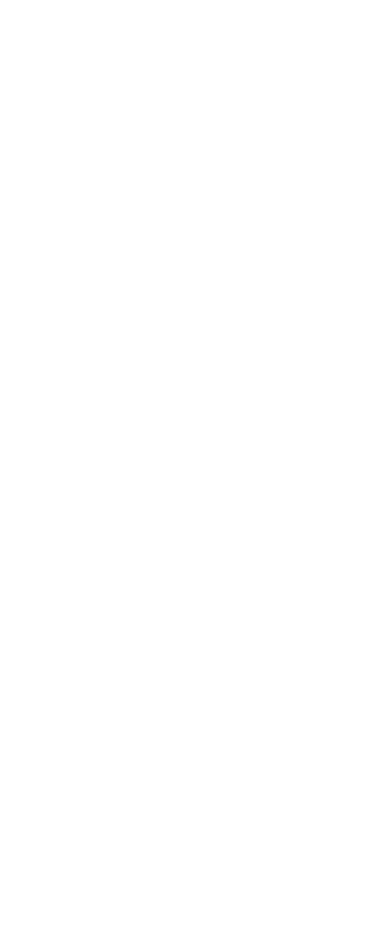
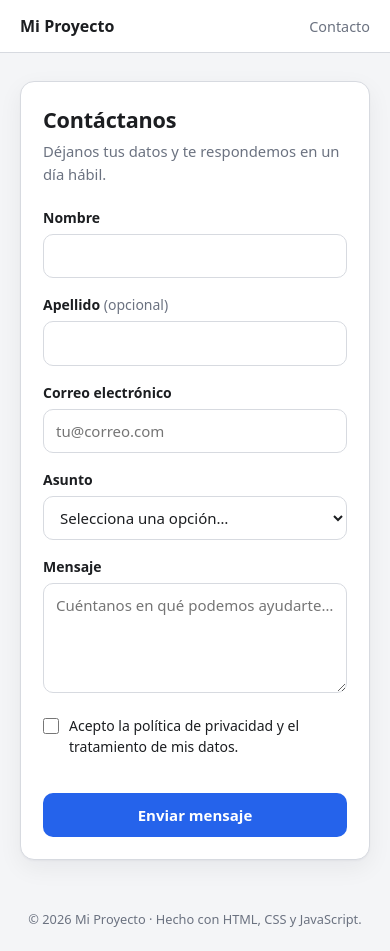
Before and after one commit to danielaaduviri99/Test, a plain HTML site: page index.html in a window 390 px wide. Before the commit the page ends 844 px from the top, so only its background shows below. Drawn offline with Linux system fonts and the light colour scheme.

Commit message:
Estructura inicial del proyecto con formulario de contacto validado

```diff
--- /dev/null
+++ b/css/styles.css
@@ -0,0 +1,306 @@
+/* =========================================================
+   1. Tokens de diseño
+   ========================================================= */
+:root {
+  --color-fondo: #f4f5f7;
+  --color-superficie: #ffffff;
+  --color-texto: #1c1e21;
+  --color-texto-suave: #6b7280;
+  --color-borde: #d7dae0;
+  --color-acento: #2563eb;
+  --color-acento-hover: #1d4ed8;
+  --color-error: #d92d20;
+  --color-exito-fondo: #ecfdf3;
+  --color-exito-borde: #abefc6;
+  --color-exito-texto: #067647;
+
+  --radio: 10px;
+  --sombra: 0 1px 2px rgba(16, 24, 40, .04), 0 8px 24px rgba(16, 24, 40, .06);
+  --ancho-contenedor: 960px;
+}
+
+/* =========================================================
+   2. Base
+   ========================================================= */
+*,
+*::before,
+*::after {
+  box-sizing: border-box;
+}
+
+html {
+  -webkit-text-size-adjust: 100%;
+}
+
+body {
+  margin: 0;
+  min-height: 100vh;
+  display: flex;
+  flex-direction: column;
+  background: var(--color-fondo);
+  color: var(--color-texto);
+  font-family: system-ui, -apple-system, "Segoe UI", Roboto, sans-serif;
+  font-size: 15px;
+  line-height: 1.5;
+}
+
+img {
+  max-width: 100%;
+  display: block;
+}
+
+.contenedor {
+  width: min(100% - 40px, var(--ancho-contenedor));
+  margin-inline: auto;
+}
+
+/* =========================================================
+   3. Cabecera y pie
+   ========================================================= */
+.cabecera {
+  background: var(--color-superficie);
+  border-bottom: 1px solid var(--color-borde);
+}
+
+.cabecera__interior {
+  display: flex;
+  align-items: center;
+  justify-content: space-between;
+  gap: 16px;
+  padding-block: 14px;
+}
+
+.marca {
+  font-weight: 700;
+  font-size: 1rem;
+  color: var(--color-texto);
+  text-decoration: none;
+}
+
+.nav__enlace {
+  color: var(--color-texto-suave);
+  font-size: .9rem;
+  text-decoration: none;
+}
+
+.nav__enlace:hover {
+  color: var(--color-acento);
+}
+
+.pie {
+  padding-block: 22px;
+}
+
+.pie__texto {
+  margin: 0;
+  font-size: .8rem;
+  color: var(--color-texto-suave);
+  text-align: center;
+}
+
+/* =========================================================
+   4. Sección y tarjeta
+   ========================================================= */
+.principal {
+  flex: 1;
+}
+
+.seccion {
+  padding-block: 48px;
+}
+
+.tarjeta {
+  width: 100%;
+  max-width: 470px;
+  margin-inline: auto;
+  padding: 28px;
+  background: var(--color-superficie);
+  border: 1px solid var(--color-borde);
+  border-radius: 14px;
+  box-shadow: var(--sombra);
+}
+
+.tarjeta__titulo {
+  margin: 0 0 4px;
+  font-size: 1.35rem;
+  letter-spacing: -0.01em;
+}
+
+.tarjeta__subtitulo {
+  margin: 0 0 22px;
+  font-size: .925rem;
+  color: var(--color-texto-suave);
+}
+
+/* =========================================================
+   5. Formulario
+   ========================================================= */
+.formulario__fila {
+  display: grid;
+  grid-template-columns: 1fr 1fr;
+  gap: 14px;
+}
+
+.campo {
+  margin-bottom: 16px;
+}
+
+.campo__label {
+  display: block;
+  margin-bottom: 6px;
+  font-size: .875rem;
+  font-weight: 600;
+}
+
+.campo__opcional {
+  font-weight: 400;
+  color: var(--color-texto-suave);
+}
+
+.campo__control {
+  width: 100%;
+  padding: 10px 12px;
+  font: inherit;
+  color: inherit;
+  background: var(--color-superficie);
+  border: 1px solid var(--color-borde);
+  border-radius: var(--radio);
+  transition: border-color .15s, box-shadow .15s;
+}
+
+textarea.campo__control {
+  min-height: 110px;
+  resize: vertical;
+}
+
+.campo__control:focus {
+  outline: none;
+  border-color: var(--color-acento);
+  box-shadow: 0 0 0 3px rgba(37, 99, 235, .15);
+}
+
+.campo__control[aria-invalid="true"] {
+  border-color: var(--color-error);
+}
+
+.campo__error {
+  display: none;
+  margin: 6px 0 0;
+  font-size: .8rem;
+  color: var(--color-error);
+}
+
+.campo__error.is-visible {
+  display: block;
+}
+
+.campo__error--suelto {
+  margin-top: -10px;
+}
+
+/* Checkbox de privacidad */
+.campo--check {
+  display: flex;
+  align-items: flex-start;
+  gap: 10px;
+}
+
+.campo__check {
+  flex: none;
+  width: 16px;
+  height: 16px;
+  margin: 3px 0 0;
+  accent-color: var(--color-acento);
+}
+
+.campo__check[aria-invalid="true"] {
+  outline: 2px solid var(--color-error);
+  outline-offset: 2px;
+  border-radius: 3px;
+}
+
+.campo__check-label {
+  font-size: .875rem;
+}
+
+/* Botón principal */
+.boton {
+  width: 100%;
+  margin-top: 20px;
+  padding: 11px 16px;
+  font: inherit;
+  font-weight: 600;
+  color: #fff;
+  background: var(--color-acento);
+  border: 0;
+  border-radius: var(--radio);
+  cursor: pointer;
+  transition: background .15s, transform .05s;
+}
+
+.boton:hover:not(:disabled) {
+  background: var(--color-acento-hover);
+}
+
+.boton:active:not(:disabled) {
+  transform: translateY(1px);
+}
+
+.boton:focus-visible {
+  outline: 2px solid var(--color-acento);
+  outline-offset: 2px;
+}
+
+.boton:disabled {
+  opacity: .65;
+  cursor: progress;
+}
+
+/* Aviso de éxito / error general */
+.aviso {
+  display: none;
+  margin: 16px 0 0;
+  padding: 10px 12px;
+  font-size: .875rem;
+  border-radius: var(--radio);
+  background: var(--color-exito-fondo);
+  border: 1px solid var(--color-exito-borde);
+  color: var(--color-exito-texto);
+}
+
+.aviso.is-visible {
+  display: block;
+}
+
+.aviso--error {
+  background: #fef3f2;
+  border-color: #fecdca;
+  color: var(--color-error);
+}
+
+/* =========================================================
+   6. Responsive
+   ========================================================= */
+@media (max-width: 520px) {
+  .seccion {
+    padding-block: 28px;
+  }
+
+  .formulario__fila {
+    grid-template-columns: 1fr;
+    gap: 0;
+  }
+
+  .tarjeta {
+    padding: 22px;
+  }
+}
+
+@media (prefers-reduced-motion: reduce) {
+  *,
+  *::before,
+  *::after {
+    transition-duration: .01ms !important;
+    animation-duration: .01ms !important;
+  }
+}
--- a/index.html
+++ b/index.html
@@ -1,12 +1,99 @@
 <!DOCTYPE html>
-<html lang="">
-  <head>
-    <meta charset="utf-8">
-    <title></title>
-  </head>
-  <body>
-    <header></header>
-    <main></main>
-    <footer></footer>
-  </body>
+<html lang="es">
+<head>
+  <meta charset="UTF-8">
+  <meta name="viewport" content="width=device-width, initial-scale=1">
+  <title>Mi Proyecto · Contacto</title>
+  <meta name="description" content="Página de contacto con formulario validado.">
+  <link rel="stylesheet" href="css/styles.css">
+</head>
+<body>
+
+  <header class="cabecera">
+    <div class="contenedor cabecera__interior">
+      <a class="marca" href="index.html">Mi Proyecto</a>
+      <nav class="nav" aria-label="Navegación principal">
+        <a class="nav__enlace" href="#contacto">Contacto</a>
+      </nav>
+    </div>
+  </header>
+
+  <main class="principal">
+    <section class="seccion" id="contacto">
+      <div class="contenedor">
+        <div class="tarjeta">
+          <h1 class="tarjeta__titulo">Contáctanos</h1>
+          <p class="tarjeta__subtitulo">Déjanos tus datos y te respondemos en un día hábil.</p>
+
+          <form id="formulario-contacto" class="formulario" novalidate>
+            <div class="formulario__fila">
+              <div class="campo">
+                <label class="campo__label" for="nombre">Nombre</label>
+                <input class="campo__control" type="text" id="nombre" name="nombre"
+                       autocomplete="given-name" required>
+                <p class="campo__error" id="error-nombre">Escribe tu nombre.</p>
+              </div>
+
+              <div class="campo">
+                <label class="campo__label" for="apellido">
+                  Apellido <span class="campo__opcional">(opcional)</span>
+                </label>
+                <input class="campo__control" type="text" id="apellido" name="apellido"
+                       autocomplete="family-name">
+              </div>
+            </div>
+
+            <div class="campo">
+              <label class="campo__label" for="email">Correo electrónico</label>
+              <input class="campo__control" type="email" id="email" name="email"
+                     autocomplete="email" placeholder="tu@correo.com" required>
+              <p class="campo__error" id="error-email">Ingresa un correo válido.</p>
+            </div>
+
+            <div class="campo">
+              <label class="campo__label" for="asunto">Asunto</label>
+              <select class="campo__control" id="asunto" name="asunto" required>
+                <option value="">Selecciona una opción…</option>
+                <option value="consulta">Consulta general</option>
+                <option value="soporte">Soporte técnico</option>
+                <option value="facturacion">Facturación</option>
+                <option value="otro">Otro</option>
+              </select>
+              <p class="campo__error" id="error-asunto">Elige un asunto.</p>
+            </div>
+
+            <div class="campo">
+              <label class="campo__label" for="mensaje">Mensaje</label>
+              <textarea class="campo__control" id="mensaje" name="mensaje" minlength="10"
+                        placeholder="Cuéntanos en qué podemos ayudarte…" required></textarea>
+              <p class="campo__error" id="error-mensaje">Escribe al menos 10 caracteres.</p>
+            </div>
+
+            <div class="campo campo--check">
+              <input class="campo__check" type="checkbox" id="privacidad" name="privacidad" required>
+              <label class="campo__check-label" for="privacidad">
+                Acepto la política de privacidad y el tratamiento de mis datos.
+              </label>
+            </div>
+            <p class="campo__error campo__error--suelto" id="error-privacidad">
+              Debes aceptar la política de privacidad.
+            </p>
+
+            <button class="boton" type="submit">Enviar mensaje</button>
+
+            <p class="aviso" id="form-aviso" role="status" aria-live="polite"></p>
+          </form>
+        </div>
+      </div>
+    </section>
+  </main>
+
+  <footer class="pie">
+    <div class="contenedor">
+      <p class="pie__texto">© 2026 Mi Proyecto · Hecho con HTML, CSS y JavaScript.</p>
+    </div>
+  </footer>
+
+  <script src="js/form.js" defer></script>
+</body>
 </html>
--- /dev/null
+++ b/js/form.js
@@ -0,0 +1,103 @@
+/**
+ * Validación y envío del formulario de contacto.
+ * Sin dependencias: JavaScript moderno de navegador.
+ */
+(function () {
+  'use strict';
+
+  const form = document.getElementById('formulario-contacto');
+  if (!form) return;
+
+  const aviso = document.getElementById('form-aviso');
+  const boton = form.querySelector('button[type="submit"]');
+
+  /** Reglas de validación: nombre del campo -> función que devuelve true/false. */
+  const reglas = {
+    nombre: (valor) => valor.trim().length > 0,
+    email: (valor) => /^[^\s@]+@[^\s@]+\.[^\s@]{2,}$/.test(valor.trim()),
+    asunto: (valor) => valor !== '',
+    mensaje: (valor) => valor.trim().length >= 10,
+    privacidad: (valor, el) => el.checked
+  };
+
+  function validarCampo(nombre) {
+    const el = form.elements[nombre];
+    const error = document.getElementById('error-' + nombre);
+    const esValido = reglas[nombre](el.value, el);
+
+    el.setAttribute('aria-invalid', String(!esValido));
+    if (error) error.classList.toggle('is-visible', !esValido);
+
+    return esValido;
+  }
+
+  function limpiarErrores() {
+    Object.keys(reglas).forEach((nombre) => {
+      form.elements[nombre].removeAttribute('aria-invalid');
+      const error = document.getElementById('error-' + nombre);
+      if (error) error.classList.remove('is-visible');
+    });
+    aviso.classList.remove('is-visible', 'aviso--error');
+  }
+
+  // Validación en vivo: al salir del campo y, si ya falló, al escribir.
+  Object.keys(reglas).forEach((nombre) => {
+    const el = form.elements[nombre];
+    const eventoInicial = el.type === 'checkbox' || el.tagName === 'SELECT' ? 'change' : 'blur';
+
+    el.addEventListener(eventoInicial, () => validarCampo(nombre));
+    el.addEventListener('input', () => {
+      if (el.getAttribute('aria-invalid') === 'true') validarCampo(nombre);
+    });
+  });
+
+  /**
+   * Envío de los datos.
+   * Sustituye la simulación por tu API real:
+   *
+   *   const respuesta = await fetch('/api/contacto', {
+   *     method: 'POST',
+   *     headers: { 'Content-Type': 'application/json' },
+   *     body: JSON.stringify(datos)
+   *   });
+   *   if (!respuesta.ok) throw new Error('No se pudo enviar');
+   */
+  async function enviar(datos) {
+    await new Promise((resolver) => setTimeout(resolver, 600));
+    console.log('Datos listos para enviar:', datos);
+  }
+
+  form.addEventListener('submit', async (evento) => {
+    evento.preventDefault();
+    aviso.classList.remove('is-visible', 'aviso--error');
+
+    const invalidos = Object.keys(reglas).filter((nombre) => !validarCampo(nombre));
+
+    if (invalidos.length > 0) {
+      form.elements[invalidos[0]].focus();
+      return;
+    }
+
+    const datos = Object.fromEntries(new FormData(form).entries());
+
+    boton.disabled = true;
+    const textoOriginal = boton.textContent;
+    boton.textContent = 'Enviando…';
+
+    try {
+      await enviar(datos);
+      aviso.textContent = '¡Gracias' + (datos.nombre ? ', ' + datos.nombre : '') +
+        '! Tu mensaje fue enviado.';
+      aviso.classList.add('is-visible');
+      form.reset();
+      limpiarErrores();
+    } catch (error) {
+      console.error(error);
+      aviso.textContent = 'No pudimos enviar tu mensaje. Intenta de nuevo.';
+      aviso.classList.add('is-visible', 'aviso--error');
+    } finally {
+      boton.disabled = false;
+      boton.textContent = textoOriginal;
+    }
+  });
+})();
```
Also changed, not shown: 2 other files.
